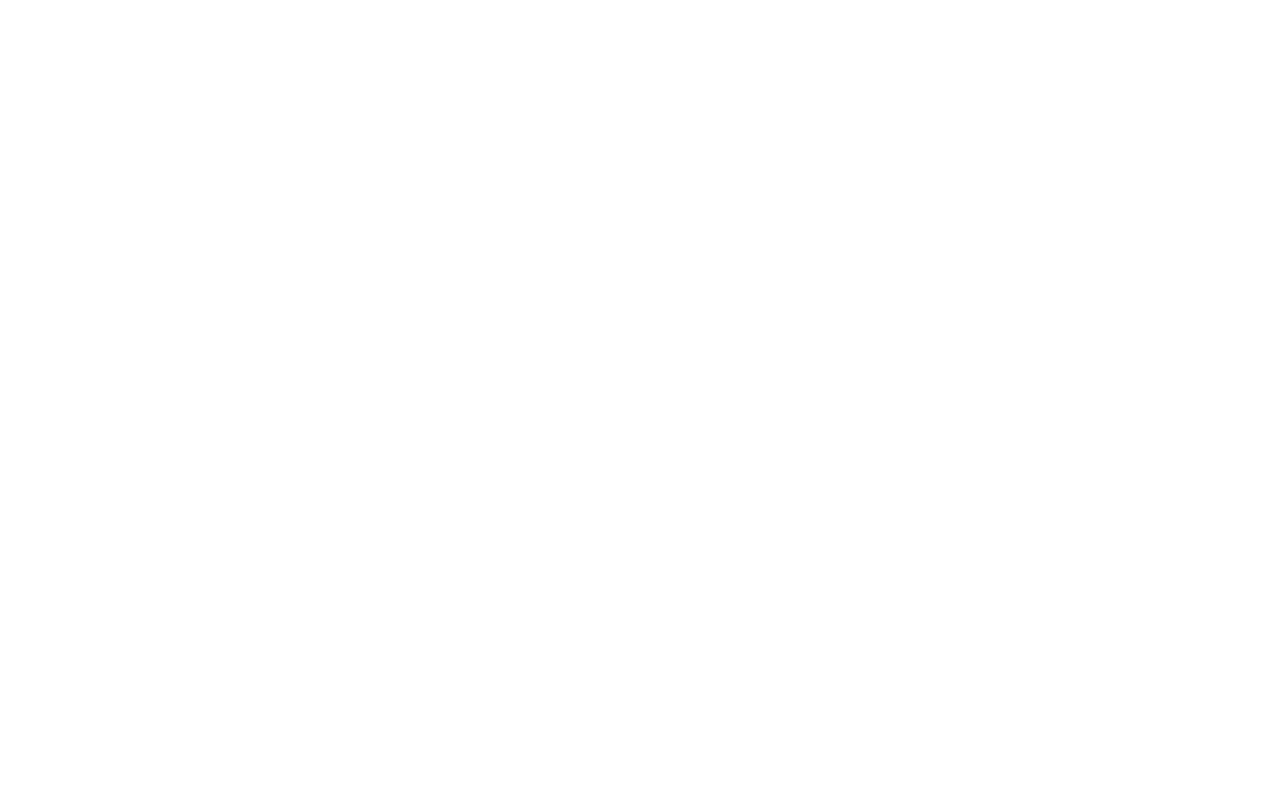
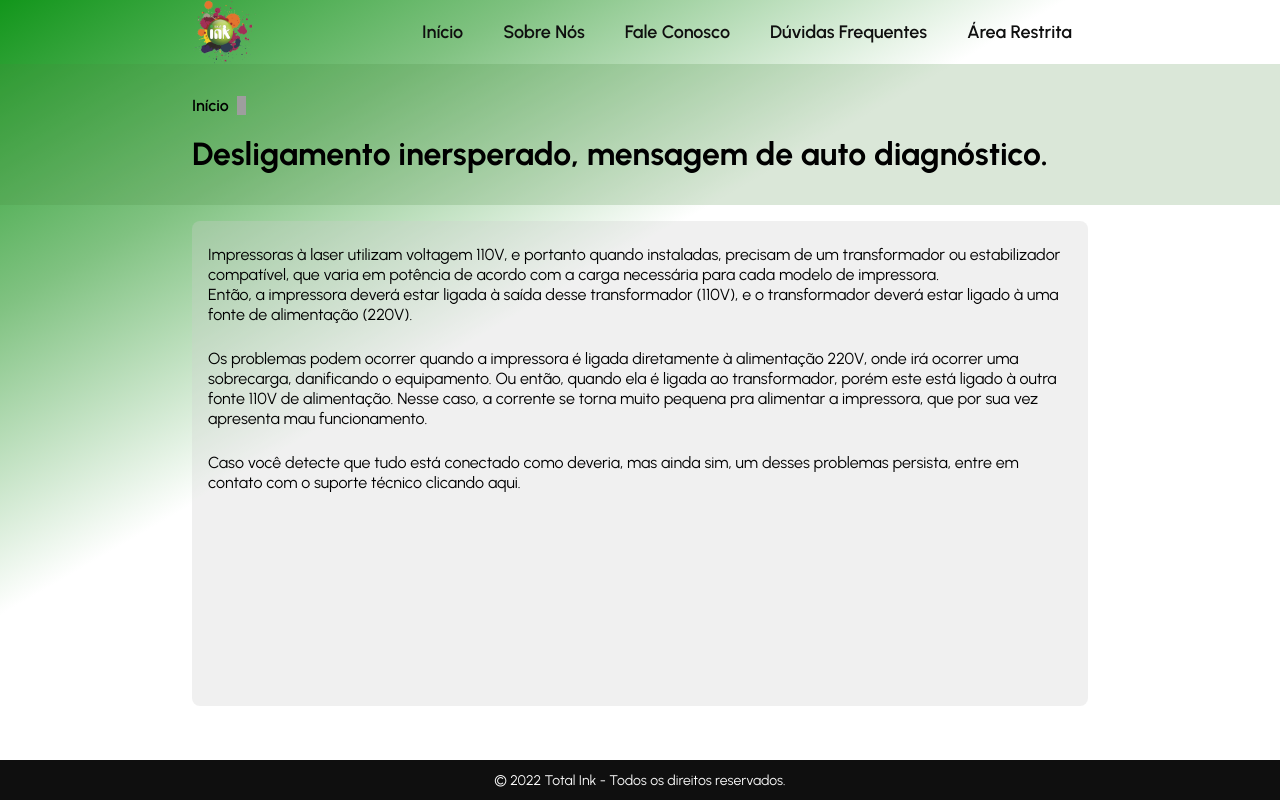
Before and after one commit to diegonacif/totalink-page, a React (Vite) app: page /article/energy-issues in a window 1280 px wide. Before the commit this address had no page. Built offline with nearby package versions, Linux system fonts and the light colour scheme; grey boxes are pictures that could not be loaded; a web font is replaced by a local one.

Commit message:
feat: article energy issues created

```diff
--- /dev/null
+++ b/src/articles/EnergyIssues.jsx
@@ -0,0 +1,26 @@
+
+import { Link } from 'react-router-dom';
+import { ArticleHeader } from '../components/ArticleHeader/ArticleHeader';
+import { CopyrightFooter } from '../components/CopyrightFooter/CopyrightFooter';
+import { Header } from '../components/Header/Header';
+import '../css/App.css';
+
+export const EnergyIssues = () => {
+  return (
+    <div className="article-container">
+      <Header />
+      <ArticleHeader
+        navText= " "
+        titleText="Desligamento inersperado, mensagem de auto diagnóstico."
+      />
+      <div className="article-main">
+        <div className="article-content">
+          <p>Impressoras à laser utilizam voltagem 110V, e portanto quando instaladas, precisam de um transformador ou estabilizador compatível, que varia em potência de acordo com a carga necessária para cada modelo de impressora. <br />Então, a impressora deverá estar ligada à saída desse transformador (110V), e o transformador deverá estar ligado à uma fonte de alimentação (220V).</p>
+          <p>Os problemas podem ocorrer quando a impressora é ligada diretamente à alimentação 220V, onde irá ocorrer uma sobrecarga, danificando o equipamento. Ou então, quando ela é ligada ao transformador, porém este está ligado à outra fonte 110V de alimentação. Nesse caso, a corrente se torna muito pequena pra alimentar a impressora, que por sua vez apresenta mau funcionamento.</p>
+          <p>Caso você detecte que tudo está conectado como deveria, mas ainda sim, um desses problemas persista, entre em contato com o suporte técnico clicando <Link to="/contact">aqui</Link>.</p>
+        </div>
+      </div>
+      <CopyrightFooter />
+    </div>
+  )
+}
--- a/src/articles/FlawPages.jsx
+++ b/src/articles/FlawPages.jsx
@@ -5,6 +5,7 @@
 import { CaretRight, CaretDown } from 'phosphor-react';
 import falhasImg from '../assets/faq-assets/falhas.jpg';
 import { YoutubeEmbed } from "../components/YoutubeEmbed/YoutubeEmbed";
+import '../css/App.css';
 
 export const FlawPages = () => {
   const [laserShow, setLaserShow] = useState(false);
--- a/src/main.jsx
+++ b/src/main.jsx
@@ -15,6 +15,7 @@
 import { HowManyPages } from './articles/HowManyPages';
 import { StainPages } from './articles/StainPages';
 import { FlawPages } from './articles/FlawPages';
+import { EnergyIssues } from './articles/EnergyIssues';
 
 ReactDOM.createRoot(document.getElementById('root')).render(
   <React.StrictMode>
@@ -32,6 +33,7 @@
           <Route path="how-many-pages" element={<HowManyPages />} />
           <Route path="stain-pages" element={<StainPages />} />
           <Route path="flaw-pages" element={<FlawPages />} />
+          <Route path="energy-issues" element={<EnergyIssues />} />
         </Route>
       </Routes>
     </BrowserRouter>
--- a/src/pages/FAQ/FAQ.jsx
+++ b/src/pages/FAQ/FAQ.jsx
@@ -2,7 +2,7 @@
 import { Link } from 'react-router-dom';
 import { Header } from '../../components/Header/Header';
 import { CopyrightFooter } from '../../components/CopyrightFooter/CopyrightFooter';
-import { Note, Printer } from 'phosphor-react'
+import { Note, Printer, Plugs } from 'phosphor-react'
 
 import { useTransition, animated } from '@react-spring/web';
 import Fade from 'react-reveal/Fade';
@@ -57,12 +57,14 @@
               </Fade>
             </div>
           </Link>
-          <div className="faq-category">
-            <Fade left>
-              <span id="drum-card-text">Fotocondutor</span>
-              <div className="faq-category-img drum-card"></div>
-            </Fade>
-          </div>
+          <Link to="/article/energy-issues">
+            <div className="faq-category">
+              <Fade left>
+                <span id="drum-card-text">Desligamento inesperado, mensagem de auto diagnóstico.</span>
+                <Plugs size={48} color="#75fc63" weight="duotone" />
+              </Fade>
+            </div>
+          </Link>
           <Link to="/article/flaw-pages">
             <div className="faq-category">
               <Fade left>
```
